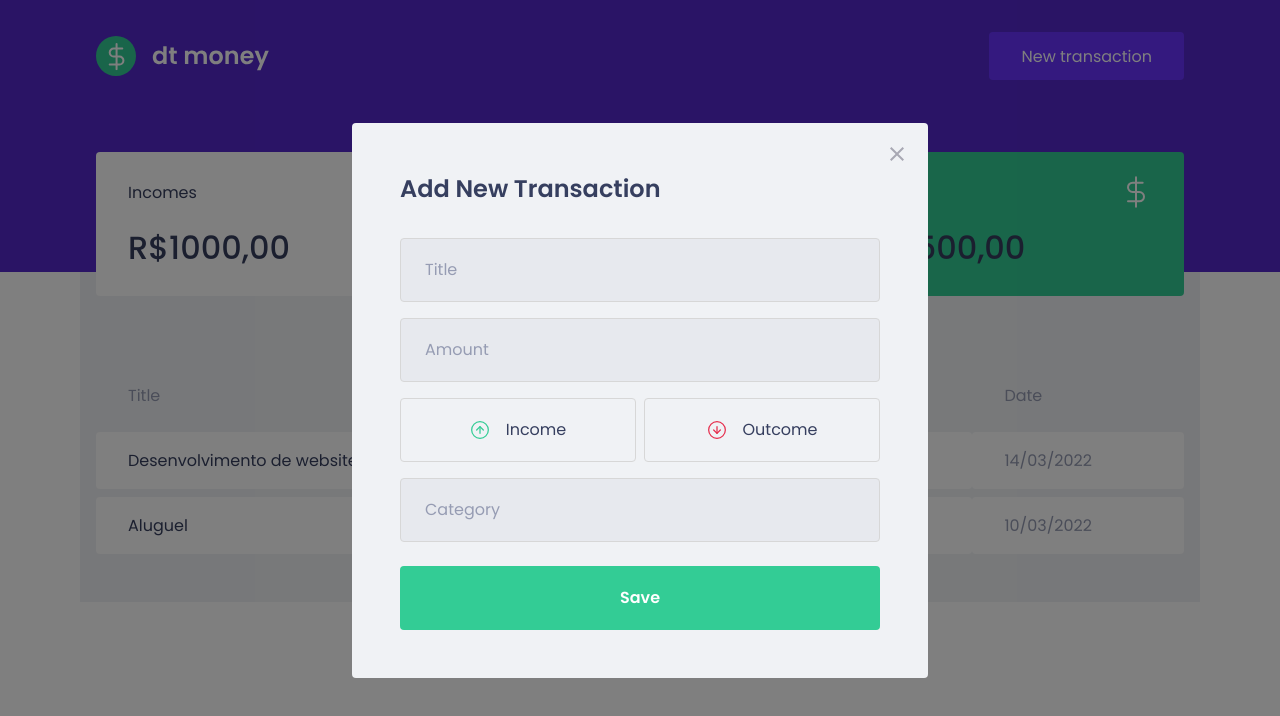
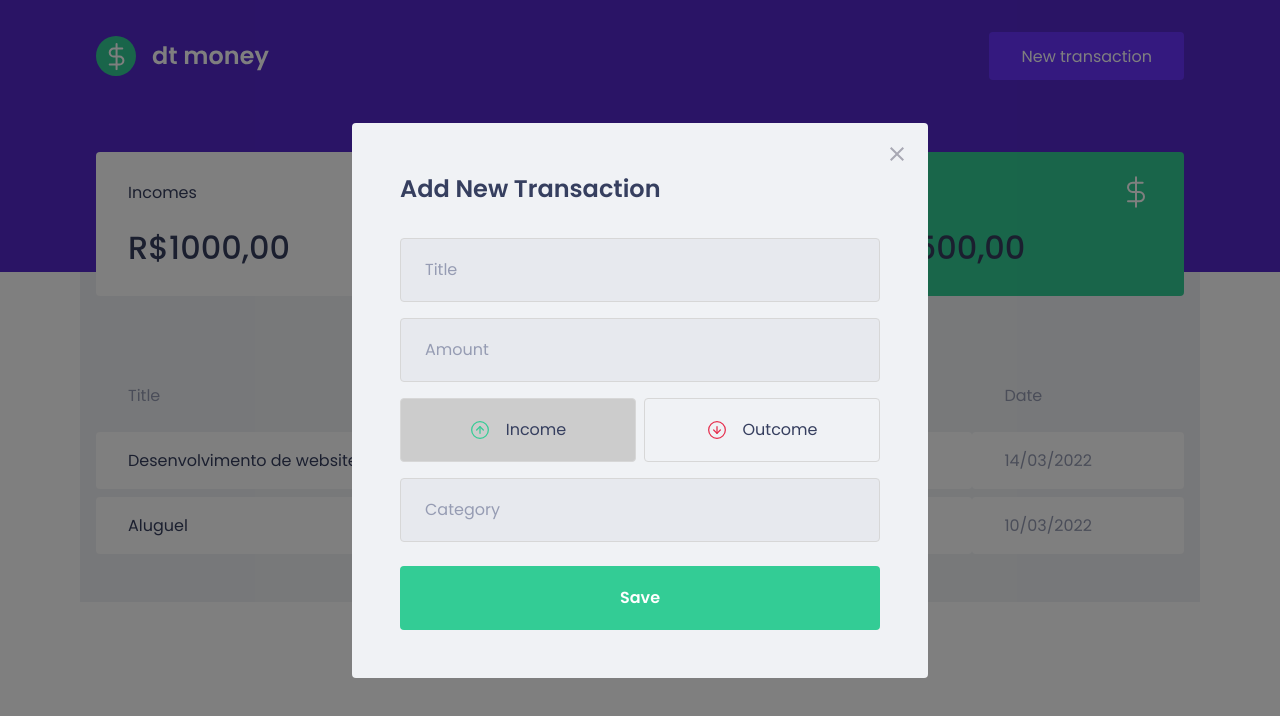
Before and after one commit to silvasouzaadriano/02-dt-money, a React (Create React App) app: page / in a window 1280 px wide. Both pictures are taken after a click on the button "New transaction". Shown: the top 716 px of the page. Built offline with nearby package versions, Linux system fonts and the light colour scheme; no server answers; what miragejs would draw is missing.

Commit message:
Adding functionality to transaction type buttons

```diff
--- a/src/components/NewTransactionModal/index.tsx
+++ b/src/components/NewTransactionModal/index.tsx
@@ -1,9 +1,10 @@
+import { useState } from 'react';
 import Modal from 'react-modal';
 import closeImg from '../../assets/close.svg';
 import incomeImg from '../../assets/income.svg';
 import outcomeImg from '../../assets/outcome.svg';
 
-import { Container, TransactionTypeContainer } from './styles';
+import { Container, TransactionTypeContainer, TransactionTypeRadioBox } from './styles';
 
 interface NewTransactionModalProps {
   isOpen: boolean;
@@ -12,6 +13,8 @@
 
 
 export function NewTransactionModal({ isOpen, onRequestClose }: NewTransactionModalProps) {
+  const [transactionType, setTransactionType] = useState('deposit');
+
   return (
     <Modal
       isOpen={isOpen}
@@ -40,19 +43,23 @@
         />
 
         <TransactionTypeContainer>
-          <button
+          <TransactionTypeRadioBox
             type="button"
+            onClick={() => { setTransactionType('deposit'); }}
+            isActive={transactionType === 'deposit'}
           >
             <img src={incomeImg} alt="Transaction income" />
             <span>Income</span>
-          </button>
+          </TransactionTypeRadioBox>
 
-          <button
+          <TransactionTypeRadioBox
             type="button"
+            onClick={() => { setTransactionType('withdraw'); }}
+            isActive={transactionType === 'withdraw'}
           >
             <img src={outcomeImg} alt="Transaction outcome" />
             <span>Outcome</span>
-          </button>
+          </TransactionTypeRadioBox>
 
         </TransactionTypeContainer>
 
--- a/src/components/NewTransactionModal/styles.ts
+++ b/src/components/NewTransactionModal/styles.ts
@@ -54,13 +54,18 @@
   display: grid;
   grid-template-columns: 1fr 1fr;
   gap: 0.5rem;
+`;
 
-  button {
+interface transactionTypeRadioBoxProps {
+  isActive: boolean;
+}
+
+export const TransactionTypeRadioBox = styled.button<transactionTypeRadioBoxProps>`
     height: 4rem;
     border: 1px solid #d7d7d7;
     border-radius: 0.25rem;
 
-    background: transparent;
+    background: ${(props) => props.isActive ? '#ccc' : 'transparent'};
 
     display: flex;
     align-items: center;
@@ -83,5 +88,4 @@
       font-size: 1rem;
       color: var(--text-title);
     }
-  }
 `;
```
